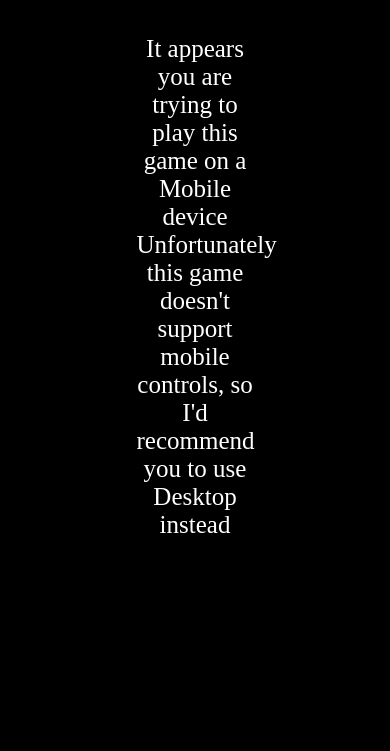
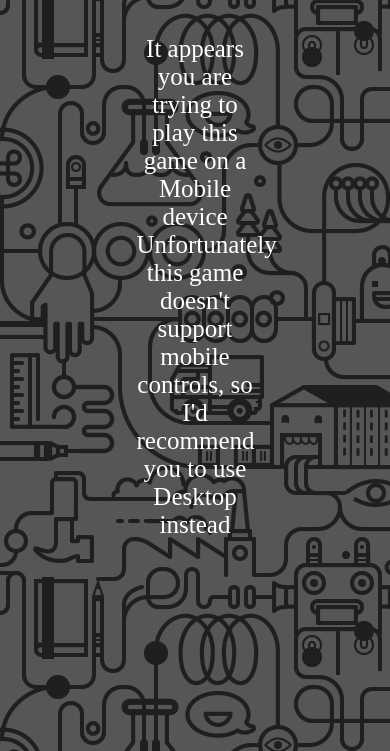
Before and after one commit to Nibelar/SpaceShoot, a plain HTML site: page sorry.html in a window 390 px wide. Shown: the part 93-844 px from the top of the page. Drawn offline with Linux system fonts and the light colour scheme.

Commit message:
fix-mobile

```diff
--- a/sorry.html
+++ b/sorry.html
@@ -1,7 +1,7 @@
 <style>
     body {
         margin: 0;
-        background-color: #000000;
+        background-image: url(img/mobile-sorry.png);
     }
 
     h1 {
```
Also changed, not shown: img/mobile-sorry.png (added).
